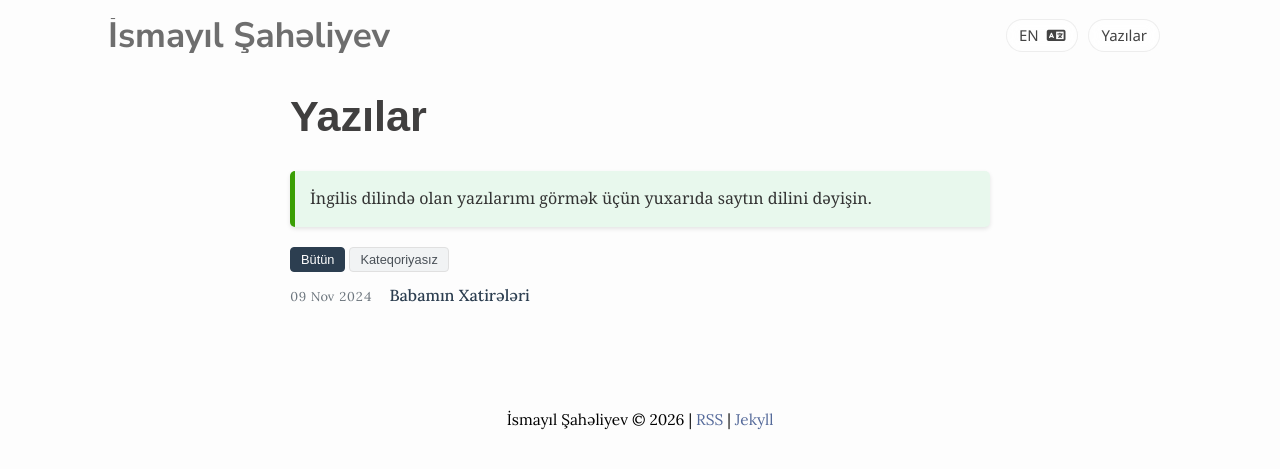
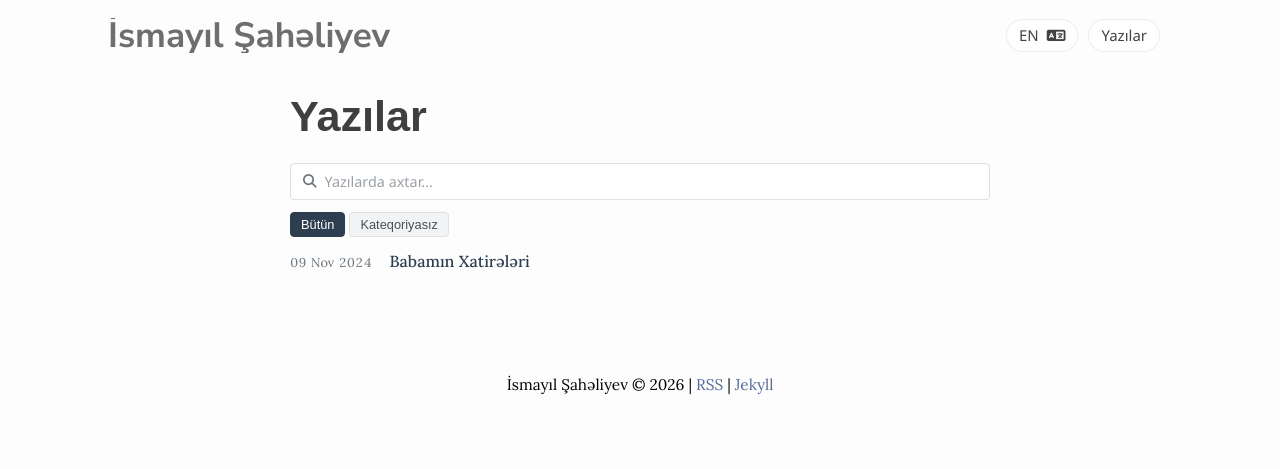
Before and after one commit to shahaliyev/shahaliyev.github.io, a Jekyll site: the page built from az/writings.html, in a window 1280 px wide. Shown: the top 469 px of the page. Built offline with Jekyll 4.4.1, drawn with Linux system fonts in a browser that asks for light colours; nearby versions of some CDN libraries.

Commit message:
fix: search bar

```diff
--- a/_includes/search.html
+++ b/_includes/search.html
@@ -1,70 +1,95 @@
 <div class="search-container">
-    {% if page.lang == "en" %}
-        <input type="text" id="search-input"
-        class="search-input" placeholder="🔍 Search in writings...">
-    {% elsif page.lang == "az" %}
-        <input type="text" id="search-input"
-        class="search-input" placeholder="🔍 Yazılarda axtar...">
-    {% endif %}
+    <label class="search-field" for="search-input">
+        <i class="fas fa-search search-icon" aria-hidden="true"></i>
+        {% if page.lang == "en" %}
+            <input type="search" id="search-input"
+            class="search-input" placeholder="Search writings..." autocomplete="off">
+        {% elsif page.lang == "az" %}
+            <input type="search" id="search-input"
+            class="search-input" placeholder="Yazılarda axtar..." autocomplete="off">
+        {% endif %}
+    </label>
     <ul id="results-container" class="results-list"></ul>
 </div>
 
 <style>
     .search-container {
-        max-width: 600px;
-        margin: 50px auto;
-        text-align: center;
+        margin: 0.75em 0 0.5em;
+    }
+
+    .search-field {
+        display: flex;
+        align-items: center;
+        gap: 0.5em;
+        width: 100%;
+        box-sizing: border-box;
+        padding: 8px 12px;
+        border: 1px solid #e0e0e0;
+        border-radius: 4px;
+        background-color: #fff;
+        transition: border-color 0.15s ease;
+    }
+
+    .search-field:focus-within {
+        border-color: #556a9a;
+    }
+
+    .search-icon {
+        flex-shrink: 0;
+        font-size: 0.85rem;
+        color: #6c757d;
     }
 
     .search-input {
-        width: 300px;
-        padding: 12px 16px;
-        font-size: 16px;
-        border: 1px solid #ccc;
-        border-radius: 25px;
+        width: 100%;
+        padding: 0;
+        font-size: 0.9rem;
+        font-family: 'Segoe UI', Tahoma, Geneva, Verdana, sans-serif;
+        border: none;
         outline: none;
-        background-color: #fff;
-        transition: border-color 0.2s ease;
-    }
-
-    .search-input:focus {
-        border-color: #3a6ec8;
+        background: transparent;
+        color: #1a1a1a;
     }
 
     .search-input::placeholder {
-        color: #aaa;
+        color: #9aa0a6;
+    }
+
+    .search-input::-webkit-search-cancel-button {
+        cursor: pointer;
     }
 
     .results-list {
         list-style: none;
-        margin-top: 15px;
+        margin: 0.5em 0 0;
         padding: 0;
     }
 
     .results-list li {
-        background-color: #fff;
-        border-radius: 8px;
-        margin-bottom: 10px;
-        padding: 12px 16px;
-        border: 1px solid #eaeaea;
-        transition: background-color 0.2s ease, border-color 0.2s ease;
+        padding: 0.35em 0;
+        border-bottom: 1px solid #eee;
+        transition: color 0.15s ease;
+    }
+
+    .results-list li:last-child {
+        border-bottom: none;
     }
 
     .results-list li a {
         text-decoration: none;
-        font-size: 16px;
-        color: #333;
+        font-size: 1rem;
+        font-weight: 500;
+        color: #2c3e50;
     }
 
-    .results-list li:hover {
-        background-color: #f5f5f5;
-        border-color: #ddd;
+    .results-list li a:hover {
+        color: #556a9a;
     }
 
     .no-results {
-        font-size: 16px;
-        color: #666;
-        padding: 15px;
+        font-size: 0.9rem;
+        color: #6c757d;
+        padding: 0.35em 0;
     }
 </style>
 
--- a/az/index.html
+++ b/az/index.html
@@ -22,5 +22,4 @@ css: /assets/css/home.css
       Mən Qrossmeyster norması olan <a href="https://ratings.fide.com/profile/13406388">Beynəlxalq Şahmat Ustasıyam</a> (2019). 12, 14 və 16 yaşadək (ard-arda iki il) şahmat üzrə dörd-qat Azərbaycan çempionu olmaqla yanaşı, Rumıniyanın İaşi şəhərində keçirilən və 13 yaşadək məktəblilər arasında baş tutan şahmat üzrə dünya çempionatının gümüş mükafatçısı olmuşam. Son çempionluğum "Naxçıvan Open 2022" turnirində olub.
     </p>
   </article>
-  {% include search.html %}
 </div>
--- a/az/writings.html
+++ b/az/writings.html
@@ -5,15 +5,7 @@ description: İsmayıl Şahəliyevin yazıları
 css: /assets/css/post.css
 ---
 
-<h1>{{ page.title }}</h1>
+<h1 class="writings-title">{{ page.title }}</h1>
 
-<article>
-  {% include info.html content=" İngilis dilində olan yazılarımı görmək üçün yuxarıda saytın dilini dəyişin." %}
-
-  <p>
-  </p>
-</article>
-
+{% include search.html %}
 {% include post_list.html %}
-
-</div>
--- a/index.html
+++ b/index.html
@@ -22,5 +22,4 @@ css: /assets/css/home.css
       I am an <a href="https://ratings.fide.com/profile/13406388">International Chess Master</a> with a Grandmaster norm (2019). I became the chess champion of Azerbaijan four times, in Under-12, Under-14, and Under-16 (two years in a row) age categories. I also became the U-13 World School Chess Championship silver medalist in Iaşi, Romania. My latest championship was in Nakhchivan Open 2022.
     </p>
   </article>
-  {% include search.html %}
 </div>
--- a/writings.html
+++ b/writings.html
@@ -6,6 +6,6 @@ css: /assets/css/post.css
 ---
 
 <h1 class="writings-title">{{ page.title }}</h1>
-{% include info.html content="Toggle the website language above to see my writings in Azerbaijani. " %}
 
+{% include search.html %}
 {% include post_list.html %}
```
